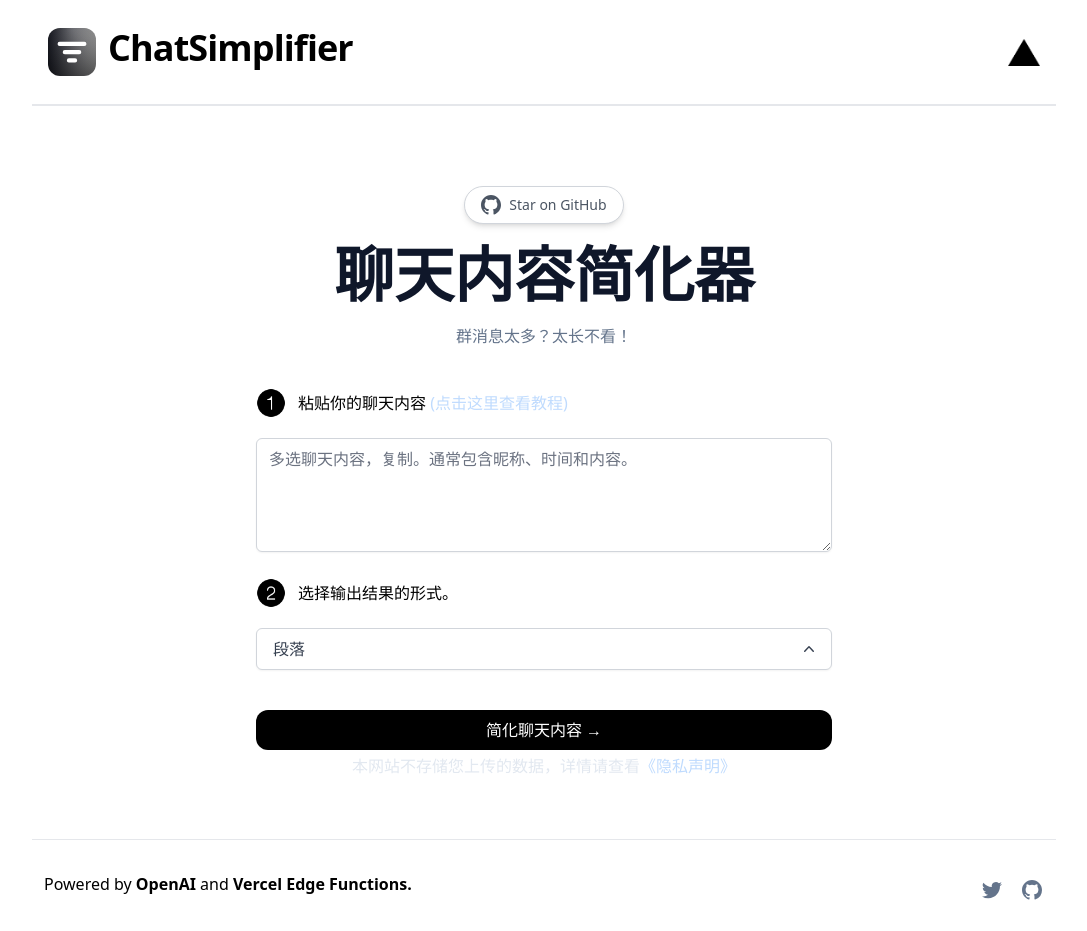
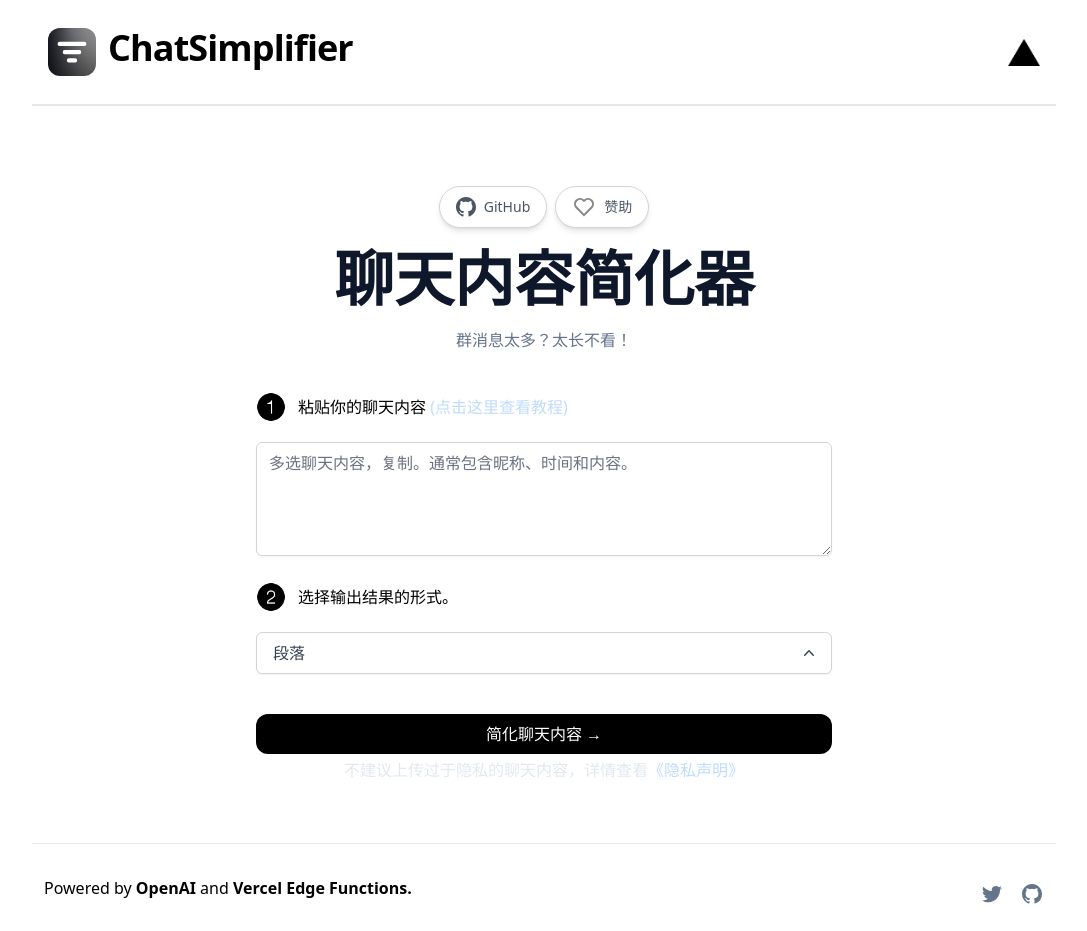
Before and after one commit to zhengbangbo/chat-simplifier, a Next.js app: page / in a window 1280 px wide. Shown: the whole page, without its empty margins (96-1183 px from the left). Built offline with nearby package versions, Linux system fonts and the light colour scheme.

Commit message:
chore: add sponsorship method information

```diff
--- a/pages/index.tsx
+++ b/pages/index.tsx
@@ -72,6 +72,7 @@ const Home: NextPage = () => {
 
       <Header />
       <main className="flex flex-1 w-full flex-col items-center justify-center text-center px-4 mt-12 sm:mt-20">
+        <div className="flex flex-wrap justify-center space-x-2">
           <a
             className="flex max-w-fit items-center justify-center space-x-2 rounded-full border border-gray-300 bg-white px-4 py-2 text-sm text-gray-600 shadow-md transition-colors hover:bg-gray-100 mb-5"
             href="https://github.com/zhengbangbo/chat-simplifier"
@@ -79,8 +80,19 @@ const Home: NextPage = () => {
             rel="noopener noreferrer"
           >
             <Github />
-          <p>Star on GitHub</p>
+            <p>GitHub</p>
           </a>
+          <a
+            className="flex max-w-fit items-center justify-center space-x-2 rounded-full border border-gray-300 bg-white px-4 py-2 text-sm text-gray-600 shadow-md transition-colors hover:bg-gray-100 mb-5"
+            href="https://imzbb.cc/img/sponsorship.png"
+            target="_blank"
+            rel="noopener noreferrer"
+          >
+            <svg xmlns="http://www.w3.org/2000/svg" width="24" height="24" viewBox="0 0 24 24"><path fill="#888888" d="M12.001 4.529a5.998 5.998 0 0 1 8.242.228a6 6 0 0 1 .236 8.236l-8.48 8.492l-8.478-8.492a6 6 0 0 1 8.48-8.464zm6.826 1.641a3.998 3.998 0 0 0-5.49-.153l-1.335 1.198l-1.336-1.197a3.999 3.999 0 0 0-5.494.154a4 4 0 0 0-.192 5.451L12 18.654l7.02-7.03a4 4 0 0 0-.193-5.454z"/></svg>
+            <p>赞助</p>
+          </a>
+        </div>
+
         <h1 className="sm:text-6xl text-4xl max-w-2xl font-bold text-slate-900">
           聊天内容简化器
         </h1>
@@ -140,7 +152,7 @@ const Home: NextPage = () => {
           )}
           <div className="mt-1 items-center space-x-3">
             <span className="text-slate-200">
-              本网站不存储您上传的数据，详情请查看
+              不建议上传过于隐私的聊天内容，详情查看
               <a
                 className="text-blue-200 hover:text-blue-400"
                 href="https://github.com/zhengbangbo/chat-simplifier/wiki/Privacy-Policy"
```
Also changed, not shown: 1 other file (tests, documents, lock files or other folders). Lines whose indentation alone changed are shown as unchanged.
